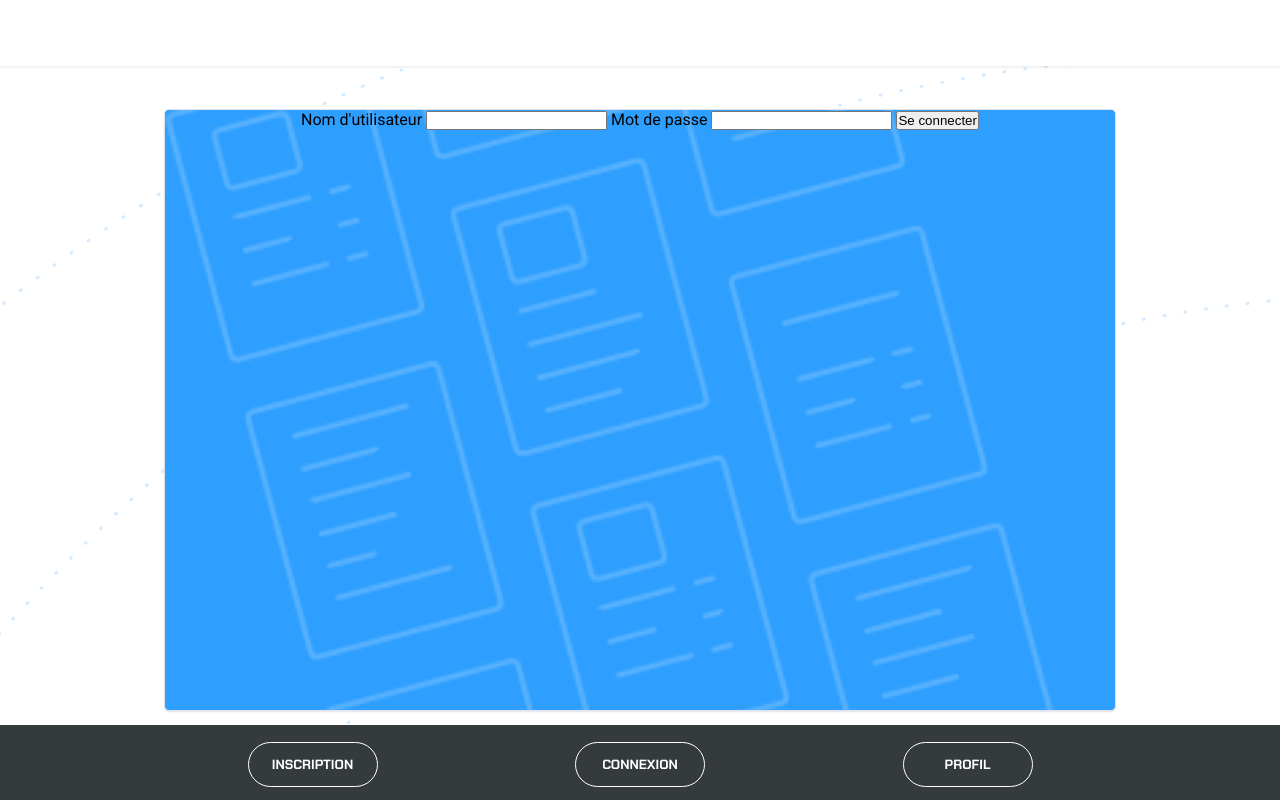
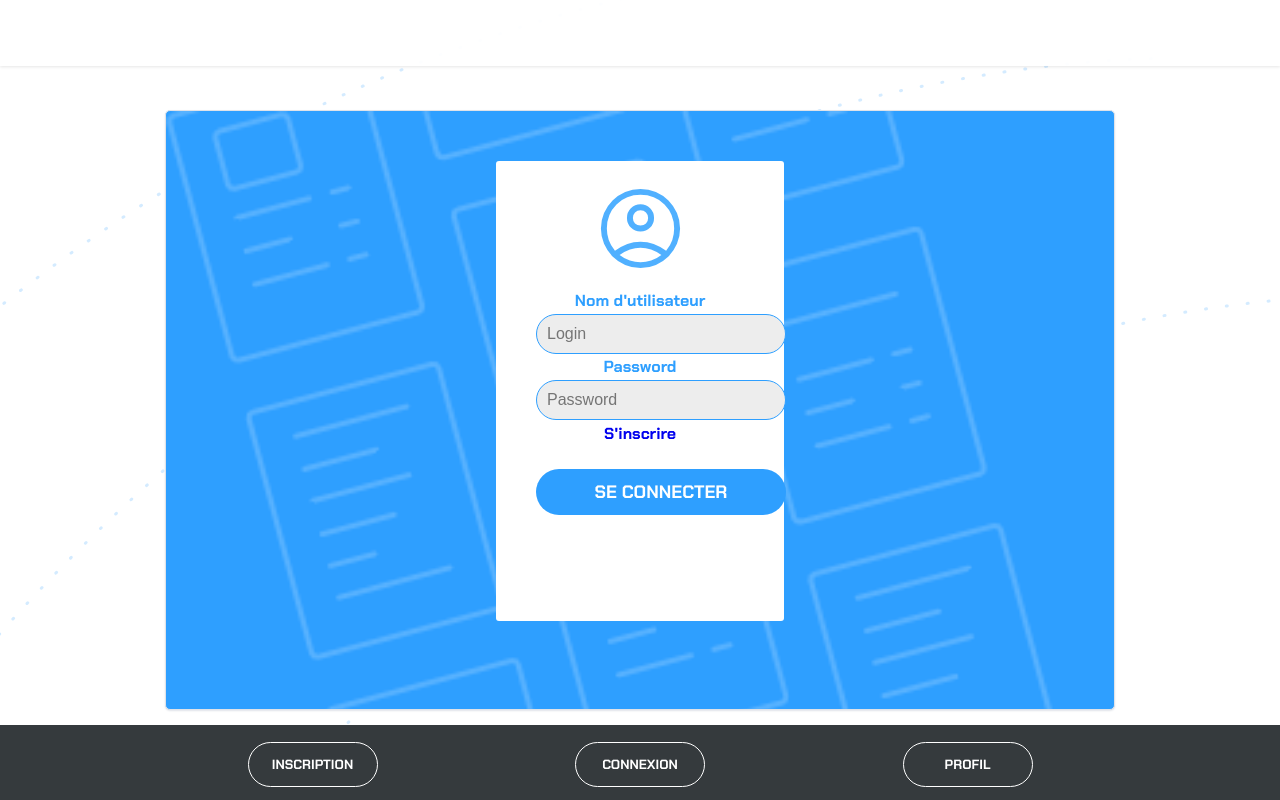
Before and after one commit to jules-jean-louis1/livreor, a PHP site: page /connexion.php in a window 1280 px wide. Run offline with PHP 8.4, Linux system fonts and the light colour scheme; data that the repository does not hold is empty.

```diff
--- a/connexion.php
+++ b/connexion.php
@@ -1,12 +1,12 @@
 <?php
 session_start();
-include 'connect.php';      //On joint la connexion à la base de donnée
+include 'connect.php';      //On inporte la connexion à la base de donnée
 
-$conn = mysqli_query($connect, "SELECT * FROM `utilisateurs`");
+$conn = mysqli_query($connect, "SELECT * FROM `utilisateurs`");     // requête dans la table utilisateurs
 $row = $conn->fetch_all();
-$valid = true;
-$errors = [];
-if (isset($_POST['login'], $_POST['password'])) {
+$valid = true;                          // booleen pour les tests des champs vide
+$errors = [];                           // Création d'un tableau pour afficher les erreurs
+if (isset($_POST['login'], $_POST['password'])) {           // récuperation du login et password
     if (empty($_POST['login'])) {
         $valid = false;
         $errors['login'] = "Champs login vide.";
@@ -46,16 +46,20 @@ if (isset($_POST['login'], $_POST['password'])) {
 <?php include 'header.php' ?>
         <main class="main_com">
             <section class="s1_connect">
-                <div class="module_connect">
+                <div class="module_connexion">
                     <div class="wapper_com">
                         <div class="mcontainer2">
                             <div class="flex-row" id="form-container">
+                            <img src="images/account_circle_FILL0_wght400_GRAD0_opsz48.svg" alt="account-logo" class="filter_blue" style="width: 95px;">
                                 <form action="" Method="POST" class="flex-column">
-                                    <label for="login">Nom d'utilisateur</label>
-                                    <input type="text" id="login" name="login" class="log_01">
-                                    <label for="password">Mot de passe</label>
-                                    <input type="password" id="password" name="password" class="log_01">
-                                    <input type="submit" id="mybutton" value="Se connecter" class="btn_login_01">
+                                    <div class="container_connect">
+                                        <label for="login">Nom d'utilisateur</label>
+                                        <input type="text" name="login" id="log_connec"  placeholder="Login">
+                                        <label for="password">Password</label>
+                                        <input type="password" name="password" id="log_connec"  placeholder="Password">
+                                        <p><a href="inscription.php">S'inscrire</a></p>
+                                    </div>
+                                    <input type="submit" value="Se connecter" class="btn_change" id="connect_btn">
                                         <div class="error">
                                             <?php foreach($errors as $message):?>
                                                 <div><?php echo htmlspecialchars($message); ?></div>
--- a/style_index.css
+++ b/style_index.css
@@ -10,6 +10,9 @@
 * {
     margin: 0;
     padding: 0;
+    box-sizing: border-box;
+    -webkit-box-sizing: border-box;
+    -moz-box-sizing: border-box;
 }
 ul {
     list-style-type: none;
@@ -272,7 +275,55 @@ main.position-relative {
 }
 /*###################################################################################################
 #####################################################################################################
-############################	  SECTION CONNEXION 	  ###########################################
+############################  	SECTION C O N N E X I O N	 ########################################
+#####################################################################################################
+###################################################################################################*/
+
+.mcontainer2 {
+    background: #fff;
+    margin: 50px 55px;
+    display: flex;
+    flex-direction: column;
+    align-items: center;
+    width: 36vh;
+    border-radius: 3px;
+    height: 460px;
+}
+.flex-column {
+    color: #2e9fff;
+    font-family: 'Chakra Petch', sans-serif;
+    font-weight: 900;
+    display: flex;
+    justify-content: space-around;
+    flex-direction: column;
+    height: 34vh;
+    width: 26vh;
+    text-align: center;
+  }
+#form-container {
+    display: flex;
+    flex-direction: column;
+    align-items: center;
+    padding: 20px;
+}
+#connect_btn {
+    width: 250px;
+}
+.container_connect {
+    display: flex;
+    flex-direction: column;
+    justify-content: space-evenly;
+    height: 20vh;
+}
+
+
+
+
+
+
+/*###################################################################################################
+#####################################################################################################
+############################	  SECTION P R O F I L 	  ###########################################
 #####################################################################################################
 ###################################################################################################*/
 
@@ -346,11 +397,12 @@ main.position-relative {
 #log_connec {
     position: relative;
     font-size: 16px;
-    height: 30px;
+    height: 40px;
     padding: 10px;
     width: 250px;
     border: 1px solid #2e9fff;
     border-radius: 40px;
+    background: #EDEDED;
 }
 
 
@@ -517,9 +569,10 @@ legend{
     font-size: 12px;
 }
 
-.fl-table thead th {
+.th_table_alt1 {
     color: #ffffff;
-    background: #4FC3A1;
+    background: #4EAFFF;
+    font-size: 15px;
 }
 
 
@@ -652,6 +705,7 @@ textarea{
 ############################       	SECTION FOOTER	     ###########################################
 #####################################################################################################
 ###################################################################################################*/
+
 footer {
 	position: fixed;
 	bottom: 0;
```
Also changed, not shown: commentaire.php (+1 -13 lines), livre-or.php (+4 -3 lines).
